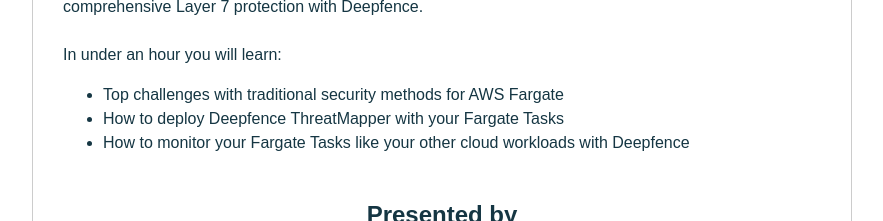
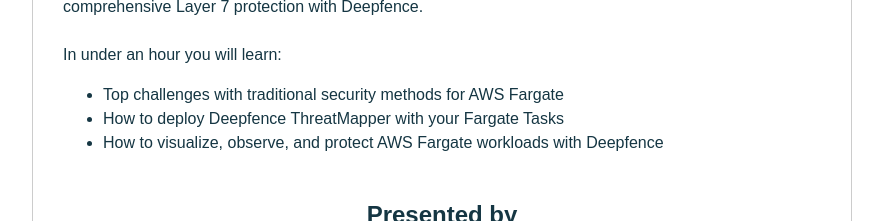
Before and after one commit to cupcakesprinkle3/email-html-708, a plain HTML site: page index.html in a window 1280 px wide. Shown: the part 800-1021 px from the top of the page, without its empty margins (198-1081 px from the left). Drawn offline with Linux system fonts and the light colour scheme.

Commit message:
edited third bullet point

```diff
--- a/index.html
+++ b/index.html
@@ -51,7 +51,7 @@
                                 <ul>
                                     <li>Top challenges with traditional security methods for AWS Fargate</li>
                                     <li>How to deploy Deepfence ThreatMapper with your Fargate Tasks</li>
-                                    <li>How to monitor your Fargate Tasks like your other cloud workloads with Deepfence
+                                    <li>How to visualize, observe, and protect AWS Fargate workloads with Deepfence
                                     </li>
                                 </ul>
                                 </p>
```
